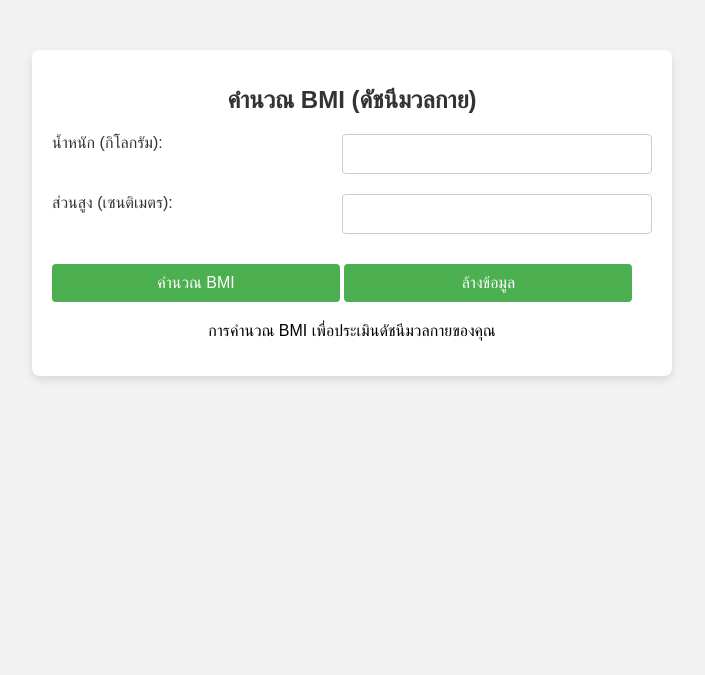
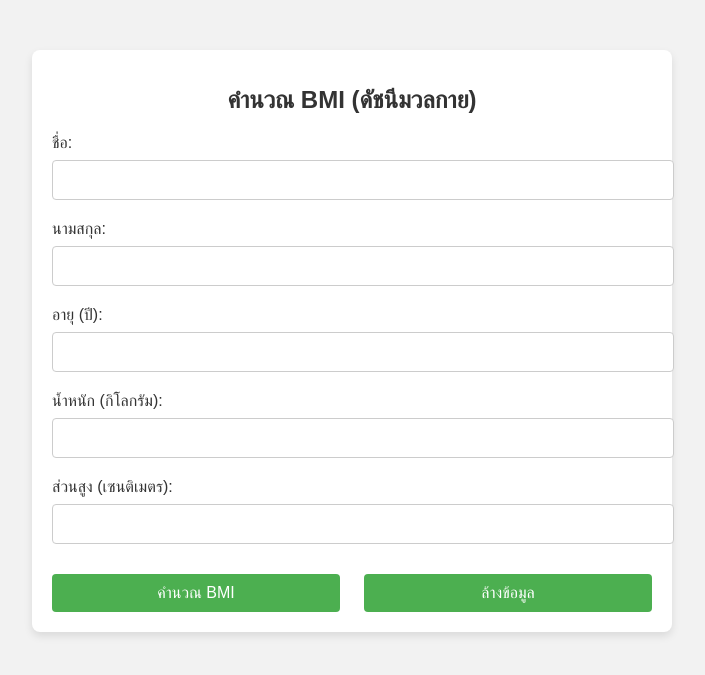
Before and after one commit to taksin105/php.ConditionStatement, a PHP site: page /bmi_form.php in a window 1280 px wide. Shown: the top 675 px of the page, without its empty margins (288-993 px from the left). Run offline with PHP 8.4, Linux system fonts and the light colour scheme.

Commit message:
Add files via upload

```diff
--- a/bmi_form.php
+++ b/bmi_form.php
@@ -62,27 +62,9 @@
             background-color: #45a049;
         }
 
-        .form-group {
-            display: flex;
-            justify-content: space-between;
-        }
-
-        .form-group input {
-            width: 48%;
-        }
-
         .form-footer {
             text-align: center;
             margin-top: 20px;
-        }
-
-        .form-footer a {
-            color: #4CAF50;
-            text-decoration: none;
-        }
-
-        .form-footer a:hover {
-            text-decoration: underline;
         }
     </style>
 </head>
@@ -92,23 +74,26 @@
         <h1>คำนวณ BMI (ดัชนีมวลกาย)</h1>
 
         <form action="bmi.php" method="POST">
-            <div class="form-group">
-                <label for="weight">น้ำหนัก (กิโลกรัม):</label>
-                <input type="text" name="weight" id="weight" required>
+            <label for="firstName">ชื่อ:</label>
+            <input type="text" id="firstName" name="firstName" required>
+
+            <label for="lastName">นามสกุล:</label>
+            <input type="text" id="lastName" name="lastName" required>
+
+            <label for="age">อายุ (ปี):</label>
+            <input type="text" id="age" name="age" required>
+
+            <label for="weight">น้ำหนัก (กิโลกรัม):</label>
+            <input type="text" id="weight" name="weight" required>
+
+            <label for="height">ส่วนสูง (เซนติเมตร):</label>
+            <input type="text" id="height" name="height" required>
+
+            <div style="display: flex; justify-content: space-between;">
+                <input type="submit" value="คำนวณ BMI">
+                <input type="reset" value="ล้างข้อมูล">
             </div>
-
-            <div class="form-group">
-                <label for="height">ส่วนสูง (เซนติเมตร):</label>
-                <input type="text" name="height" id="height" required>
-            </div>
-
-            <input type="submit" value="คำนวณ BMI">
-            <input type="reset" value="ล้างข้อมูล">
         </form>
-
-        <div class="form-footer">
-            <p>การคำนวณ BMI เพื่อประเมินดัชนีมวลกายของคุณ</p>
-        </div>
     </div>
 
 </body>
```
Also changed, not shown: bmi.php (+14 -5 lines).
